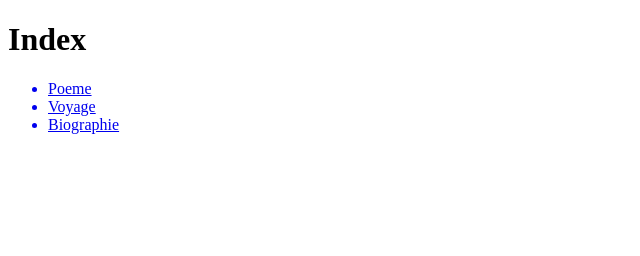
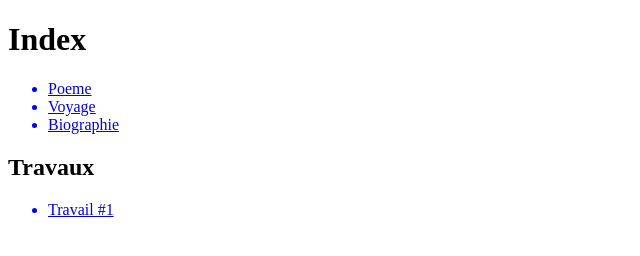
Before and after one commit to Aidan-pdf/Aidan-pdf.github.io, a plain HTML site: page index.html in a window 1280 px wide. Shown: the whole page, without its empty margins (0-640 px from the left). Drawn offline with Linux system fonts and the light colour scheme.

Commit message:
Update index.html

```diff
--- a/index.html
+++ b/index.html
@@ -11,5 +11,9 @@
             <a href="voyage.html"><li>Voyage</li></a>
             <a href="bibliographie.html"><li>Biographie</li></a>
         </ul>
+        <h2>Travaux</h2>
+        <ul>
+        <a href="Reste.html"><li>Travail #1</li></a>
+        </ul>
     </body>
 </html>
```
